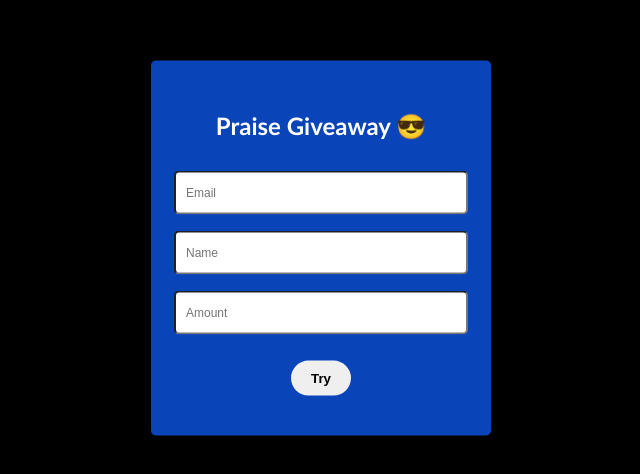
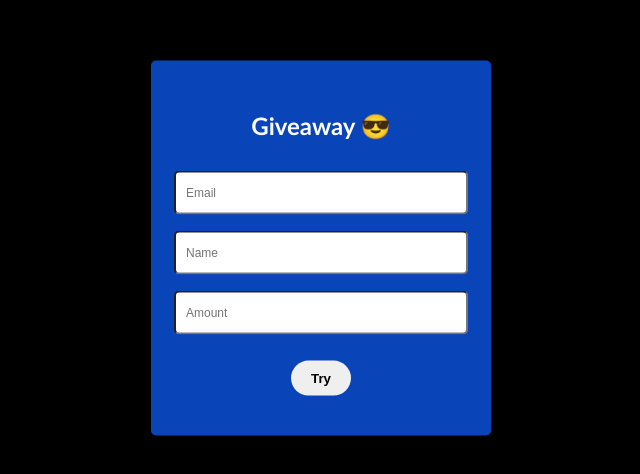
Before and after one commit to Timmystroge/giveaway.js, a plain HTML site: page index.html in a window 1280 px wide. Shown: the part 152-626 px from the top of the page, without its empty margins (319-959 px from the left). Drawn offline with Linux system fonts and the light colour scheme.

Commit message:
Update index.html

```diff
--- a/index.html
+++ b/index.html
@@ -4,7 +4,7 @@
     <meta charset="UTF-8">
     <meta http-equiv="X-UA-Compatible" content="IE=edge">
     <meta name="viewport" content="width=device-width, initial-scale=1.0">
-    <title>Praise GiveAway 😂</title>
+    <title> GiveAway 😂</title>
     <style>
         body{
             background: #000;
@@ -62,7 +62,7 @@
 </head>
 <body>
     <div class="container">
-        <h2>Praise Giveaway 😎</h2>
+        <h2> Giveaway 😎</h2>
         <form method="post" class="form" >
             <input type="email" name="email" placeholder="Email" id="email">
                                   <hr>
```
